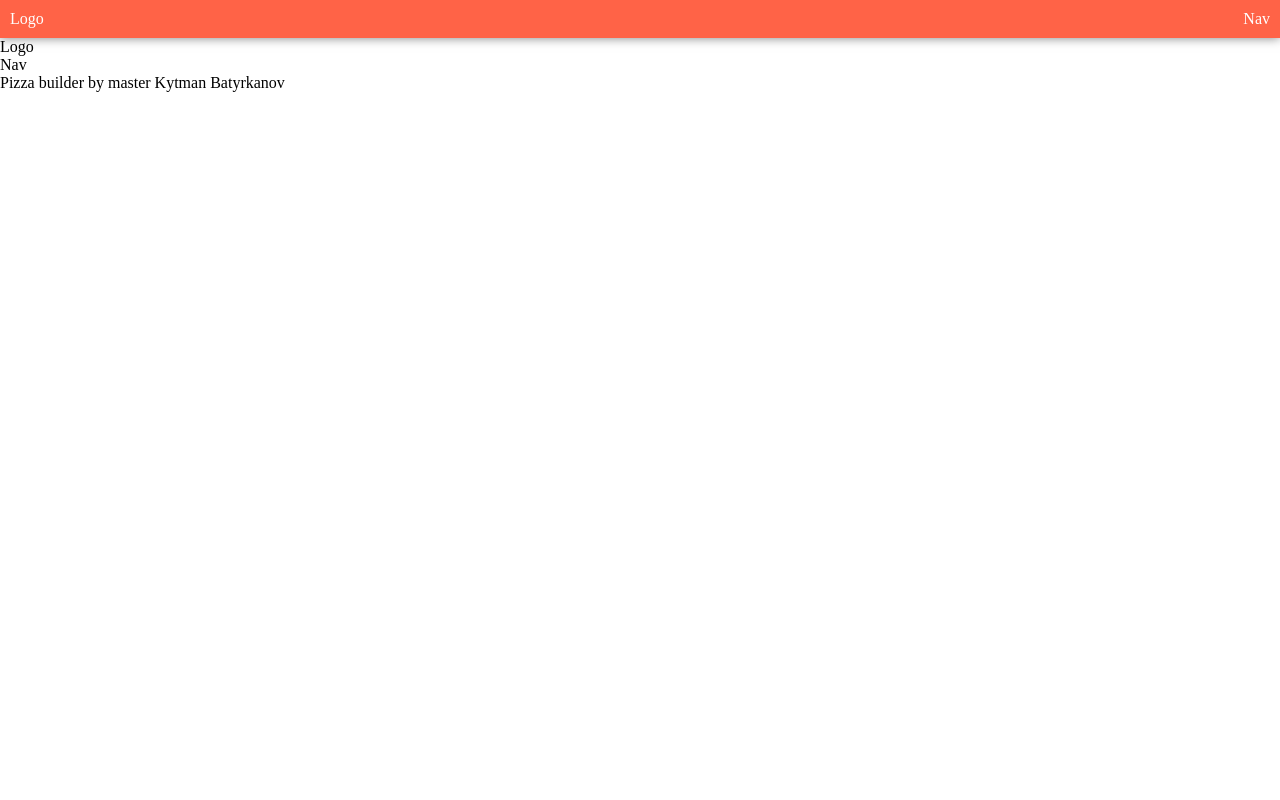
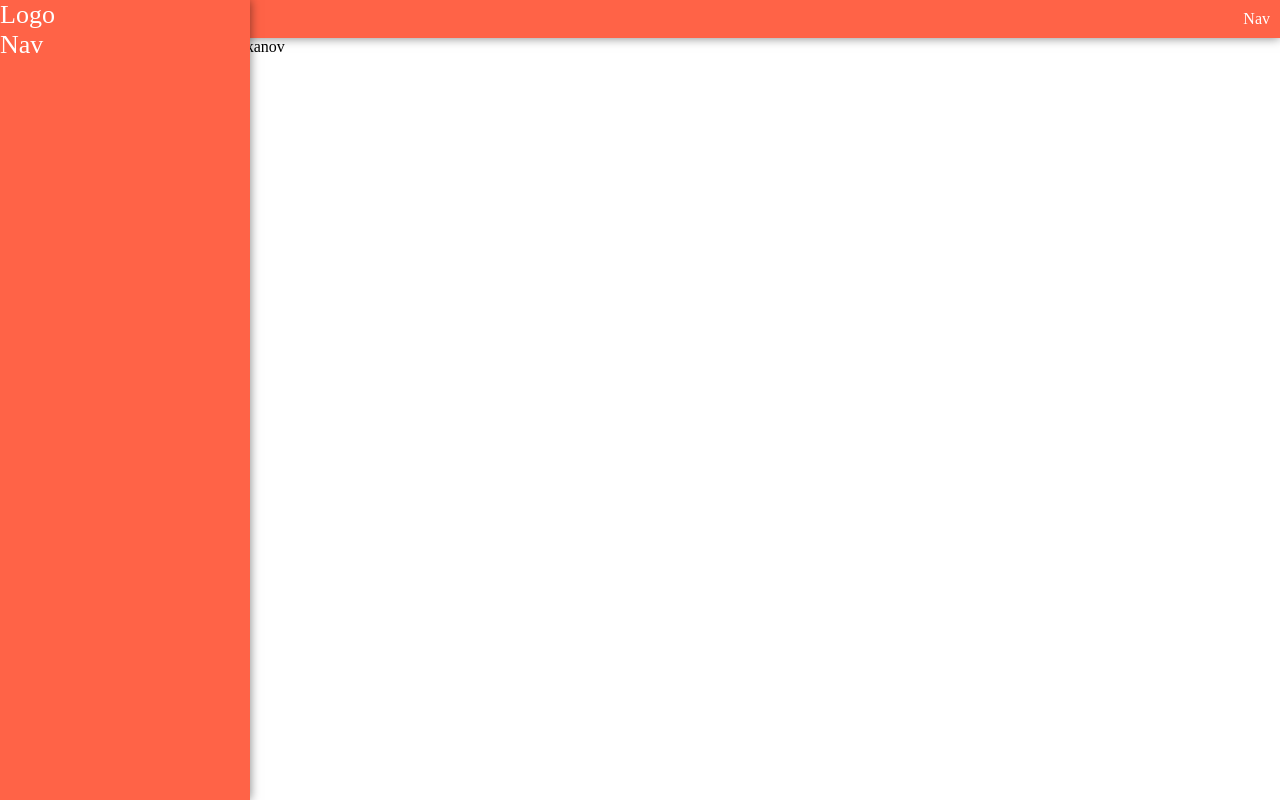
Before and after one commit to kutman-batyrkanov/builder, a React (Create React App) app: page / in a window 1280 px wide. Built offline with nearby package versions, Linux system fonts and the light colour scheme; a web font is replaced by a local one.

Commit message:
drawer component module styles

```diff
--- a/src/components/Drawer/Drawer.module.css
+++ b/src/components/Drawer/Drawer.module.css
@@ -0,0 +1,12 @@
+.Drawer {
+    width: 250px;
+    height: 100%;
+    position: fixed;
+    top: 0;
+    left: 0;
+
+    font-size: 26px;
+    color: white;
+    background-color: tomato;
+    box-shadow: 0 0 10px rgba(0, 0, 0, .5);
+}
```
